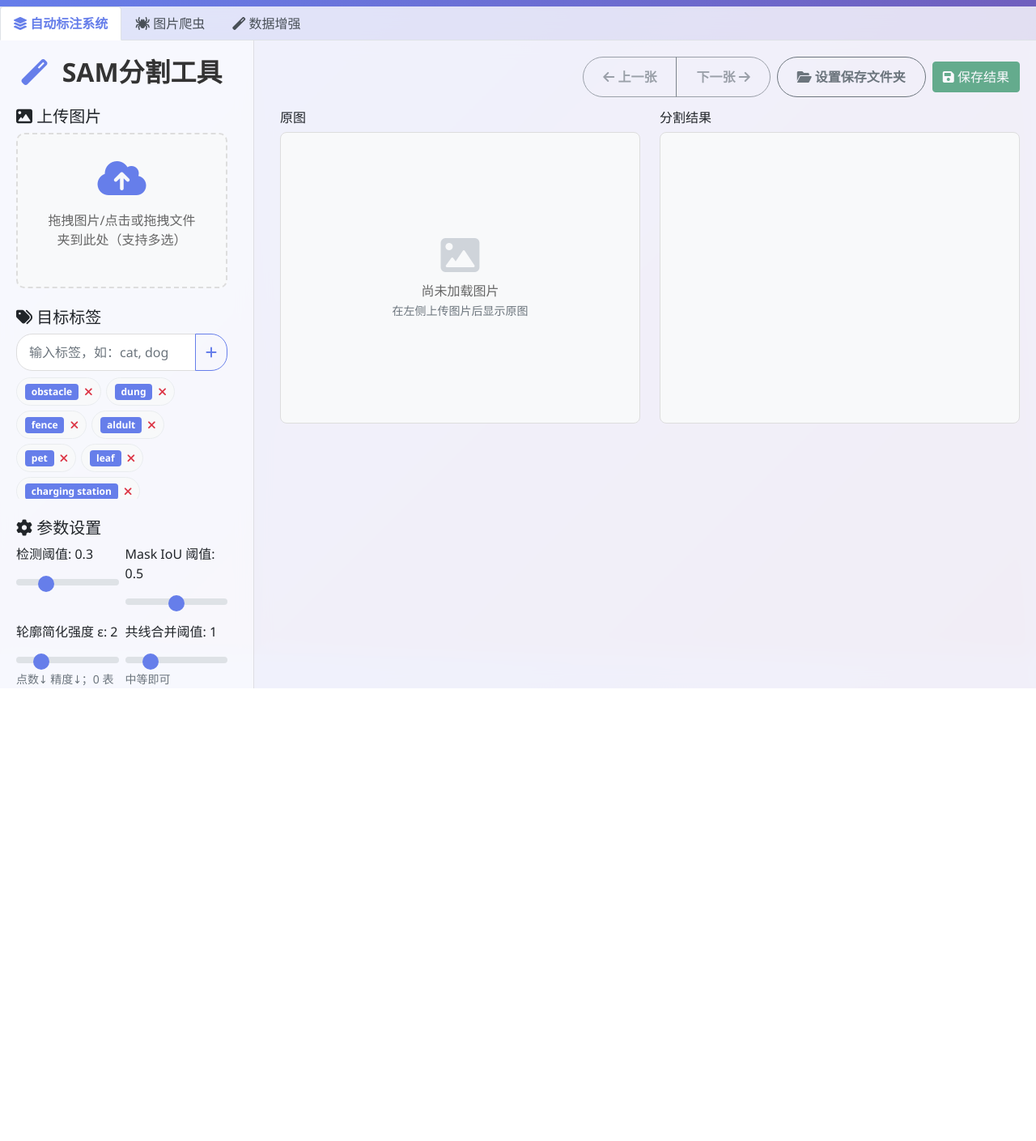
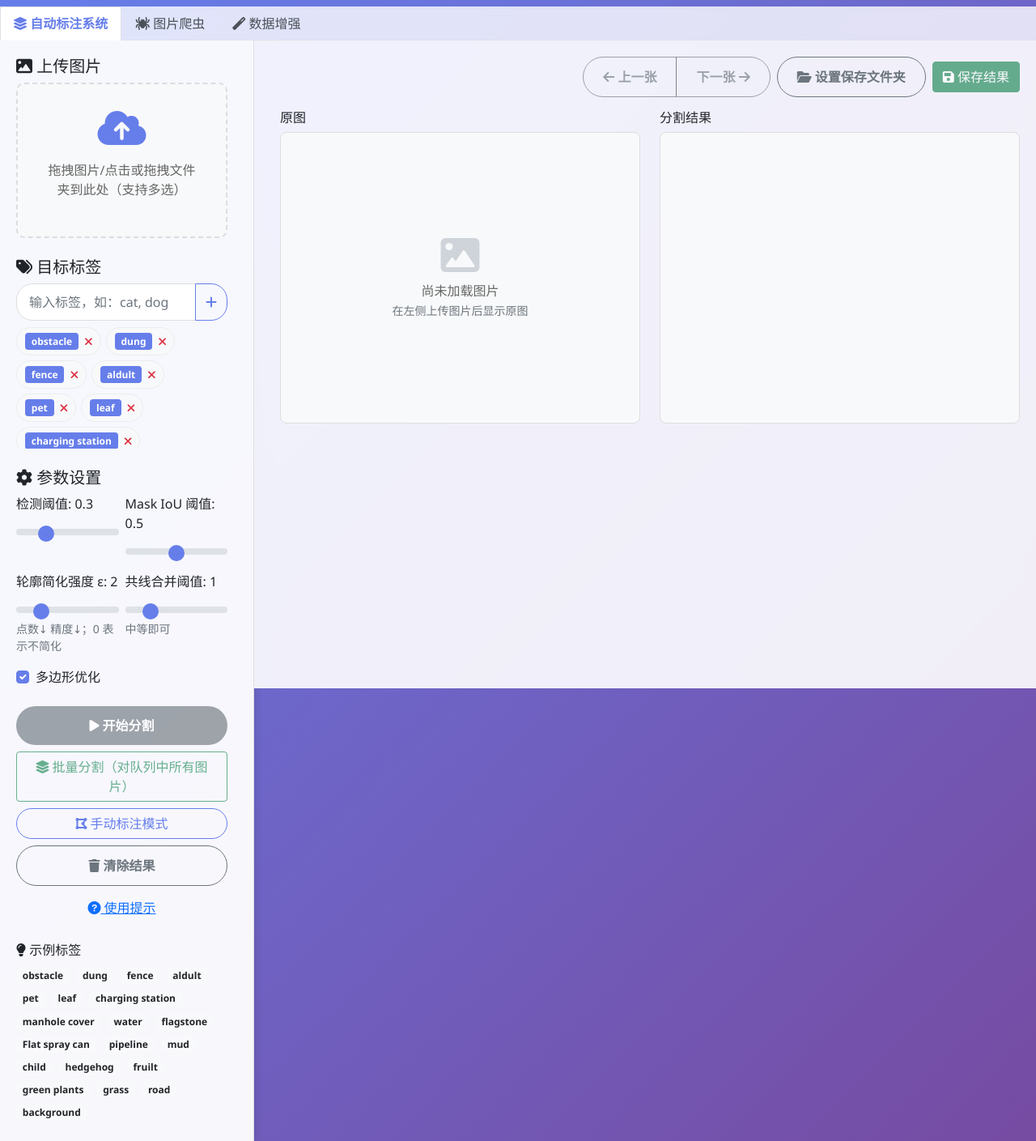
Before and after one commit to the-sword/auto_labling, a Flask app: page / in a window 1280 px wide. Shown: the whole page at 81% size. Before the commit the page ends 850 px from the top, so only its background shows below. Run offline with Flask 3, Linux system fonts and the light colour scheme; a map, chart or similar area stays blank; some libraries are stand-ins or nearby versions.

Commit message:
refactor(layout): 优化页面布局和滚动处理
- 调整 body 和 container-fluid 的高度设置，确保全屏布局
- 添加 flex 布局以优化内容排列
- 修改侧边栏高度设置，允许内容滚动
- 移除侧边栏中的标题，简化界面

```diff
--- a/static/css/style.css
+++ b/static/css/style.css
@@ -23,14 +23,28 @@
 body {
     font-family: 'Segoe UI', Tahoma, Geneva, Verdana, sans-serif;
     background: linear-gradient(135deg, #667eea 0%, #764ba2 100%);
-    min-height: 100vh;
+    height: 100%;
     margin: 0;
     padding: 0;
+    overflow: hidden; /* Prevent body scroll */
 }
 
 .container-fluid {
     padding: 0;
-    height: 100vh;
+    height: 100%;
+    display: flex;
+    flex-direction: column;
+}
+
+.tab-content,
+.tab-pane,
+.tab-pane .row {
+    height: 100%;
+}
+
+.tab-content {
+    flex-grow: 1;
+    overflow-y: hidden;
 }
 
 /* 侧边栏样式 */
@@ -38,7 +52,7 @@
     background: rgba(255, 255, 255, 0.95);
     backdrop-filter: blur(10px);
     border-right: 1px solid rgba(0, 0, 0, 0.1);
-    height: 100vh;
+    height: 100%;
     overflow-y: auto;
     box-shadow: 2px 0 10px rgba(0, 0, 0, 0.1);
 }
--- a/templates/index.html
+++ b/templates/index.html
@@ -35,11 +35,6 @@
             <!-- 侧边栏 -->
             <div class="col-md-3 sidebar">
                 <div class="sidebar-content">
-                    <h2 class="text-center mb-4">
-                        <i class="fas fa-magic"></i>
-                        SAM分割工具
-                    </h2>
-
                     <!-- 图片上传区域 -->
                     <div class="upload-section mb-4">
                         <h5><i class="fas fa-image"></i> 上传图片</h5>
```
